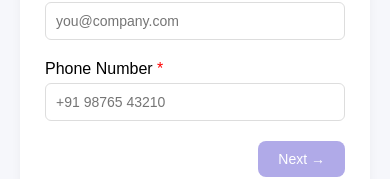
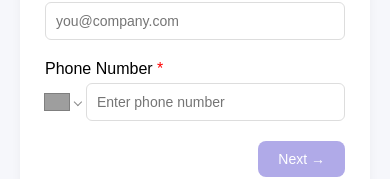
Before and after one commit to rimalmakwana/Employee_Onboarding, a React (Vite) app: page / in a window 390 px wide. Shown: the part 513-692 px from the top of the page. Built offline with nearby package versions, Linux system fonts and the light colour scheme; grey boxes are pictures that could not be loaded.

Commit message:
phone number

```diff
--- a/package.json
+++ b/package.json
@@ -11,7 +11,8 @@
   },
   "dependencies": {
     "react": "^19.2.5",
-    "react-dom": "^19.2.5"
+    "react-dom": "^19.2.5",
+    "react-phone-number-input": "^3.4.16"
   },
   "devDependencies": {
     "@eslint/js": "^10.0.1",
--- a/src/components/PersonalInfo.jsx
+++ b/src/components/PersonalInfo.jsx
@@ -1,4 +1,6 @@
 import { useState } from "react";
+import PhoneInput from "react-phone-number-input";
+import "react-phone-number-input/style.css";
 
 // formData and handleChange come from parent (Onboarding.jsx)
 function PersonalInfo({ formData, handleChange, onNext }) {
@@ -18,7 +20,7 @@ function PersonalInfo({ formData, handleChange, onNext }) {
       newErrors.email = "Please enter a valid email address";
     }
 
-    if (!formData.phone.trim()) {
+    if (!formData.phone) {
       newErrors.phone = "This field is required";
     }
 
@@ -29,16 +31,7 @@ function PersonalInfo({ formData, handleChange, onNext }) {
   const isFormFilled =
     formData.name.trim() !== "" &&
     formData.email.trim() !== "" &&
-    formData.phone.trim() !== "";
-
-  // middle function for phone — only allows numbers, + and spaces
-  const handlePhoneChange = (e) => {
-    // Remove anything that is NOT a number, +, or space
-    const onlyNumbers = e.target.value.replace(/[^0-9+ ]/g, "");
-
-    // Call parent's handleChange with the cleaned value
-    handleChange({ target: { name: "phone", value: onlyNumbers } });
-  };
+    formData.phone;
 
   // Handle Next button
   const handleNext = () => {
@@ -89,19 +82,24 @@ function PersonalInfo({ formData, handleChange, onNext }) {
         {errors.email && <p className="error">{errors.email}</p>}
       </div>
 
-      {/* Phone */}
+      {/* Phone (Updated) */}
       <div className="form-group">
         <label>
           Phone Number <span>*</span>
         </label>
-        <input
-          type="tel"
-          name="phone"
-          placeholder="+91 98765 43210"
+
+        <PhoneInput
+          placeholder="Enter phone number"
+          defaultCountry="IN"
           value={formData.phone}
-          onChange={handlePhoneChange}
+          onChange={(value) =>
+            handleChange({
+              target: { name: "phone", value: value || "" },
+            })
+          }
           className={errors.phone ? "error-input" : ""}
         />
+
         {errors.phone && <p className="error">{errors.phone}</p>}
       </div>
 
```
Also changed, not shown: 1 other file (tests, documents, lock files or other folders).
